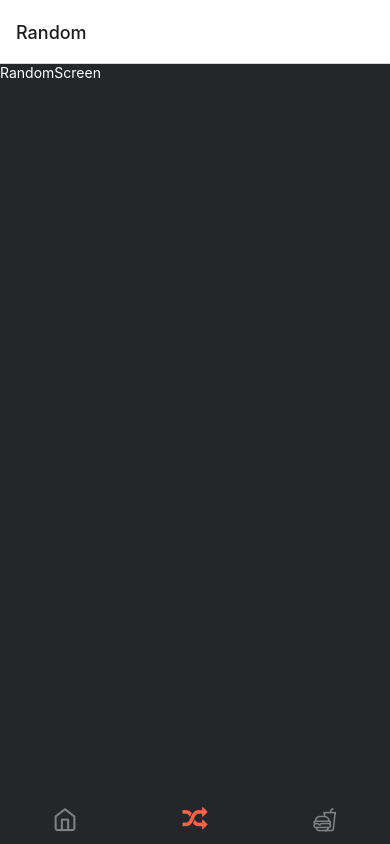
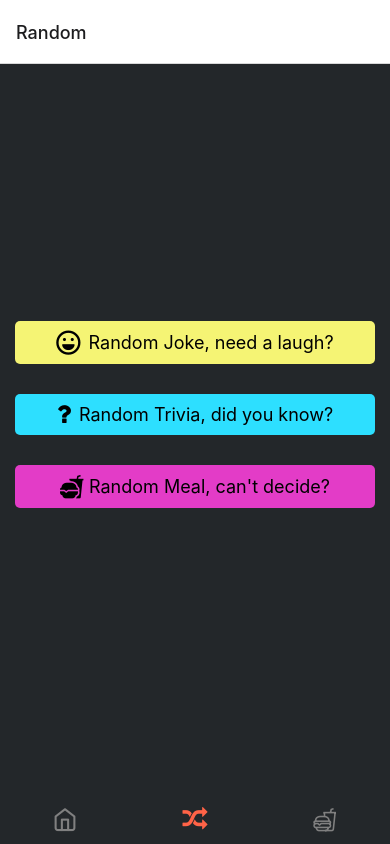
Before and after one commit to AnshDubey1999/Caldus, a React Native app: screen /Random in a window 390 px wide. Built offline with nearby package versions, Linux system fonts and the light colour scheme; no server answers.

Commit message:
Random page almost functional

```diff
--- /dev/null
+++ b/src/components/OverlayWithin.js
@@ -0,0 +1,45 @@
+import * as React from 'react';
+import { Text, StyleSheet, View, Dimensions, ScrollView } from 'react-native';
+import { Image } from 'react-native-elements';
+
+const OverlayWithin = props => {
+    return(
+        <ScrollView>
+            <View style={styles.imageContainer}>
+                <Image
+                    source={require('../images/cloudSmall.png')}
+                    style={styles.image}/>
+            </View>
+            <View style={styles.imageContainer}>
+                <Text style={styles.titleStyle}>{props.title}</Text>
+            </View>
+            <View style={styles.jokeContainer}>
+                <Text style={styles.joke}>{props.text}</Text>
+            </View>
+        </ScrollView>
+    );
+};
+
+const styles = StyleSheet.create({
+    image: {
+        height: 100,
+        width: 150,
+    },
+    imageContainer: {
+        justifyContent: 'center',
+        flexDirection: 'row',
+        marginBottom: 10
+    },
+    titleStyle: {
+        fontWeight: 'bold',
+        fontSize: 16
+    },
+    joke: {
+
+    },
+    jokeContainer: {
+        marginHorizontal: 10
+    }
+});
+
+export default OverlayWithin;
--- a/src/screens/RandomScreen.js
+++ b/src/screens/RandomScreen.js
@@ -1,11 +1,100 @@
 import * as React from 'react';
+import { useState, useEffect } from 'react';
 import { SafeAreaView } from "react-native-safe-area-context";
-import { Text, StyleSheet, View } from 'react-native';
+import { Text, StyleSheet, View, Dimensions, ScrollView } from 'react-native';
+import { Button, Overlay } from 'react-native-elements';
+import { Ionicons, FontAwesome5, FontAwesome } from '@expo/vector-icons';
+import { API_HOST, API_KEY } from '../general';
+import OverlayWithin from '../components/OverlayWithin';
+
+const height = Dimensions.get('window').height;
+const width = Dimensions.get('window').width;
 
 const RandomScreen = () => {
+
+    const fetchJoke = async () => {
+        await fetch("https://spoonacular-recipe-food-nutrition-v1.p.rapidapi.com/food/jokes/random", {
+            "method": "GET",
+            "headers": {
+                "x-rapidapi-host": API_HOST,
+                "x-rapidapi-key": API_KEY
+            }
+        }).then(response => response.json().then(res => res)).then(final => {
+            setTrivia('');
+            setJoke(final.text);
+        })
+        .catch(err => {
+            console.log("Something went wrong")
+        });
+    };
+
+    const fetchTrivia = async () => {
+        await fetch("https://spoonacular-recipe-food-nutrition-v1.p.rapidapi.com/food/trivia/random", {
+            "method": "GET",
+            "headers": {
+                "x-rapidapi-host": API_HOST,
+                "x-rapidapi-key": API_KEY
+            }
+        }).then(response => response.json().then(res => res)).then(final => {
+            setJoke('');
+            setTrivia(final.text);
+        })
+        .catch(err => {
+            console.log("Something went wrong")
+        });
+      };
+
+
+
+    const [joke, setJoke] = useState('');
+    const [trivia, setTrivia] = useState('');
+    const [visible, setVisible] = useState(false);
+
+    const toggleOverlay = () => {
+        setVisible(!visible);
+      };
+
     return (
         <View style={styles.container}>
-            <Text style={styles.textStyle}>RandomScreen</Text>
+            <Button
+                title="Random Joke, need a laugh?"
+                buttonStyle={styles.jokeButton}
+                titleStyle={{ color: 'black' }}
+                icon={() => <FontAwesome5 name= "laugh" size={25} style={{ marginRight: 8 }}/>}
+                onPress={ async () => {
+                    setTrivia('');
+                    await fetchJoke();
+                    toggleOverlay();
+                }}
+                />
+            <Button
+                title="Random Trivia, did you know?"
+                buttonStyle={styles.triviaButton}
+                titleStyle={{ color: 'black'}}
+                icon={() => <FontAwesome name= "question" size={25} style={{ marginRight: 8 }}/>}
+                onPress={async () => {
+                    setJoke('');
+                    await fetchTrivia();
+                    toggleOverlay();
+                }}
+                />
+            <Button
+                title="Random Meal, can't decide?"
+                buttonStyle={styles.mealButton}
+                titleStyle={{ color: 'black' }}
+                icon={() => <Ionicons name= "fast-food-sharp" size={25} style={{ marginRight: 4 }}/>}
+                onPress={() => {
+                    toggleOverlay();
+                }}
+                />
+
+            <Overlay
+                isVisible={visible}
+                onBackdropPress={toggleOverlay}
+                overlayStyle={{ height: height/2, width: width - 100 }}
+            >
+                {joke ? <OverlayWithin title="Here's the joke!" text={joke}/> : <OverlayWithin title="Here's the trivia" text={trivia}/>}
+            </Overlay>
         </View>
      );
 }
@@ -13,11 +102,30 @@ const RandomScreen = () => {
 const styles = StyleSheet.create({
     container: {
         backgroundColor: '#23272a',
-        flex: 1
+        flex: 1,
+        justifyContent: 'center'
     },
     textStyle: {
         color: 'white'
     },
+    triviaButton: {
+        borderRadius: 5,
+        marginHorizontal: 15,
+        marginBottom:30,
+        backgroundColor: '#2DDFFF'
+    },
+    jokeButton: {
+        borderRadius: 5,
+        marginHorizontal: 15,
+        marginBottom:30,
+        backgroundColor: '#F5F474'
+    },
+    mealButton: {
+        borderRadius: 5,
+        marginHorizontal: 15,
+        marginBottom:30,
+        backgroundColor: '#E33CC7'
+    }
 });
 
 export default RandomScreen;
```
Also changed, not shown: src/images/cloudSmall.png (added).
